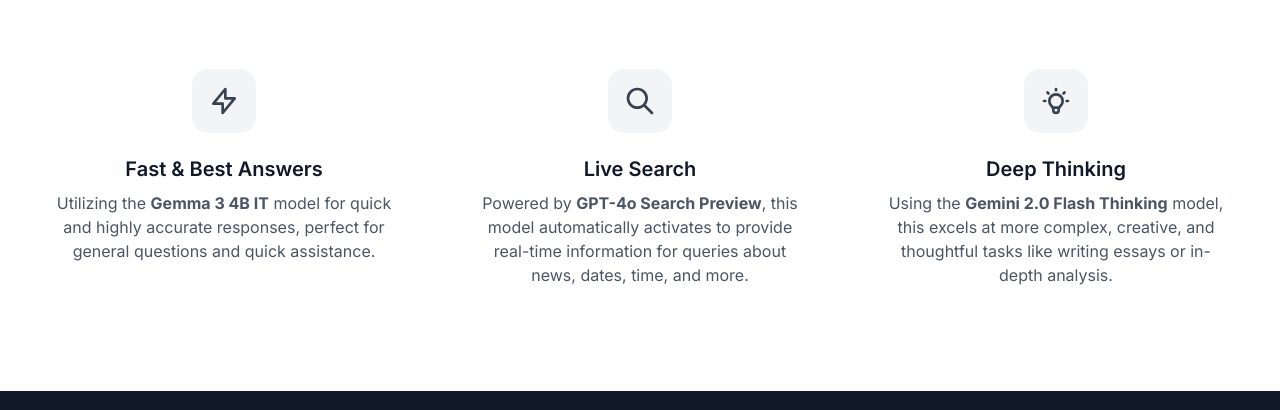
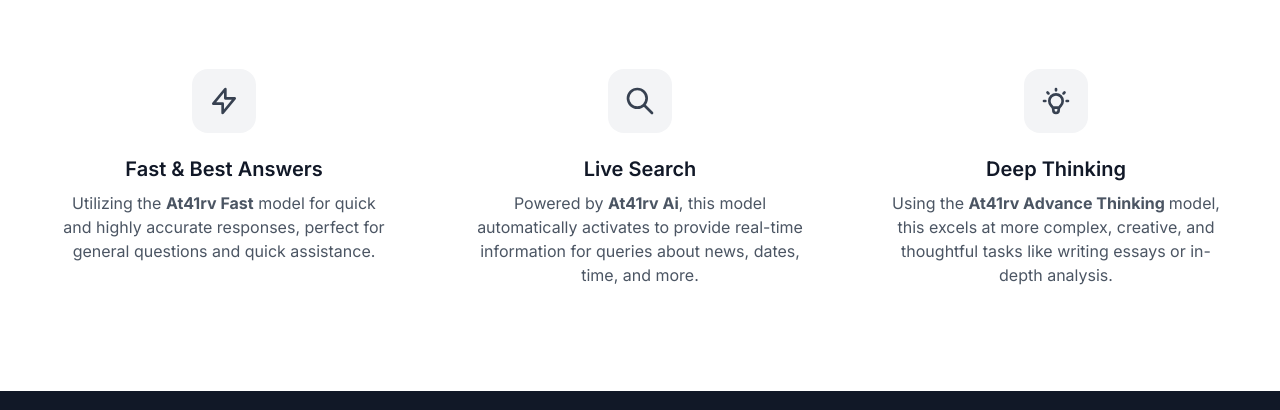
Before and after one commit to At41rv1/ai-chat-assistant, a plain HTML site: page index.html in a window 1280 px wide. Shown: the part 689-1099 px from the top of the page. Drawn offline with nearby package versions, Linux system fonts and the light colour scheme.

Commit message:
77 index.html

```diff
--- a/index.html
+++ b/index.html
@@ -377,14 +377,14 @@
                             </svg>
                         </div>
                         <h3 class="text-xl font-semibold text-gray-900 mb-2">Fast & Best Answers</h3>
-                        <p class="text-gray-600">Utilizing the <strong>Gemma 3 4B IT</strong> model for quick and highly accurate responses, perfect for general questions and quick assistance.</p>
+                        <p class="text-gray-600">Utilizing the <strong>At41rv Fast</strong> model for quick and highly accurate responses, perfect for general questions and quick assistance.</p>
                     </div>
                     <div class="text-center p-6">
                         <div class="bg-gray-100 rounded-2xl p-4 inline-block mb-4">
                             <svg class="w-8 h-8 text-gray-700" fill="none" stroke="currentColor" viewBox="0 0 24 24" xmlns="http://www.w3.org/2000/svg"><path stroke-linecap="round" stroke-linejoin="round" stroke-width="2" d="M21 21l-6-6m2-5a7 7 0 11-14 0 7 7 0 0114 0z"></path></svg>
                         </div>
                         <h3 class="text-xl font-semibold text-gray-900 mb-2">Live Search</h3>
-                        <p class="text-gray-600">Powered by <strong>GPT-4o Search Preview</strong>, this model automatically activates to provide real-time information for queries about news, dates, time, and more.</p>
+                        <p class="text-gray-600">Powered by <strong>At41rv Ai</strong>, this model automatically activates to provide real-time information for queries about news, dates, time, and more.</p>
                     </div>
                     <div class="text-center p-6">
                         <div class="bg-gray-100 rounded-2xl p-4 inline-block mb-4">
@@ -393,7 +393,7 @@
                             </svg>
                         </div>
                         <h3 class="text-xl font-semibold text-gray-900 mb-2">Deep Thinking</h3>
-                        <p class="text-gray-600">Using the <strong>Gemini 2.0 Flash Thinking</strong> model, this excels at more complex, creative, and thoughtful tasks like writing essays or in-depth analysis.</p>
+                        <p class="text-gray-600">Using the <strong>At41rv Advance Thinking </strong> model, this excels at more complex, creative, and thoughtful tasks like writing essays or in-depth analysis.</p>
                     </div>
                 </div>
             </div>
```
